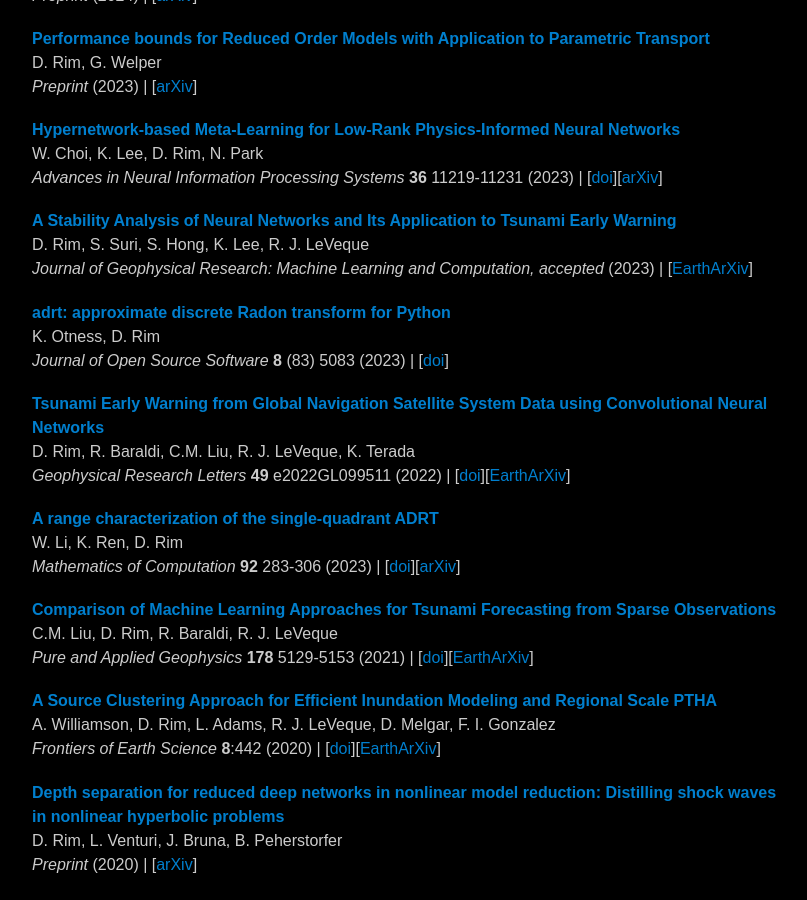
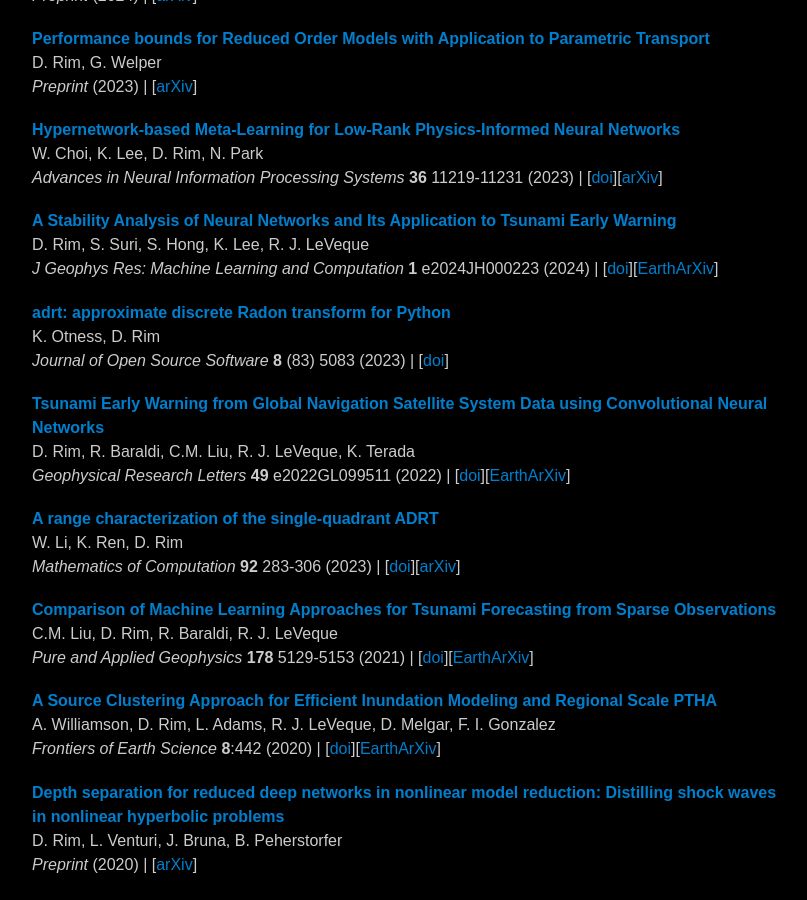
Before and after one commit to dsrim/dsrim.github.io, a Jekyll site: the page built from index.md, in a window 1280 px wide and 900 px high, scrolled down 1195 px. Shown: the whole window, without its empty margins (232-1039 px from the left). Built offline with Jekyll 4.4.1, drawn with Linux system fonts in a browser that asks for light colours.

Commit message:
update doi

```diff
--- a/index.md
+++ b/index.md
@@ -132,9 +132,11 @@ pubs:
 
     - title:    "A Stability Analysis of Neural Networks and Its Application to Tsunami Early Warning"
       author:   "D. Rim, S. Suri, S. Hong, K. Lee, R. J. LeVeque"
-      journal:  "Journal of Geophysical Research: Machine Learning and Computation, accepted"
+      journal:  "J Geophys Res: Machine Learning and Computation"
       earxiv:   "https://doi.org/10.31223/X5D954"
-      year:     "2023"
+      doi:      "https://doi.org/10.1029/2024JH000223"
+      year:     "2024"
+      numbers:  "**1** e2024JH000223"
 
     - title:    "adrt: approximate discrete Radon transform for Python"
       author:   "K. Otness, D. Rim"
```
Also changed, not shown: 1 other file.
